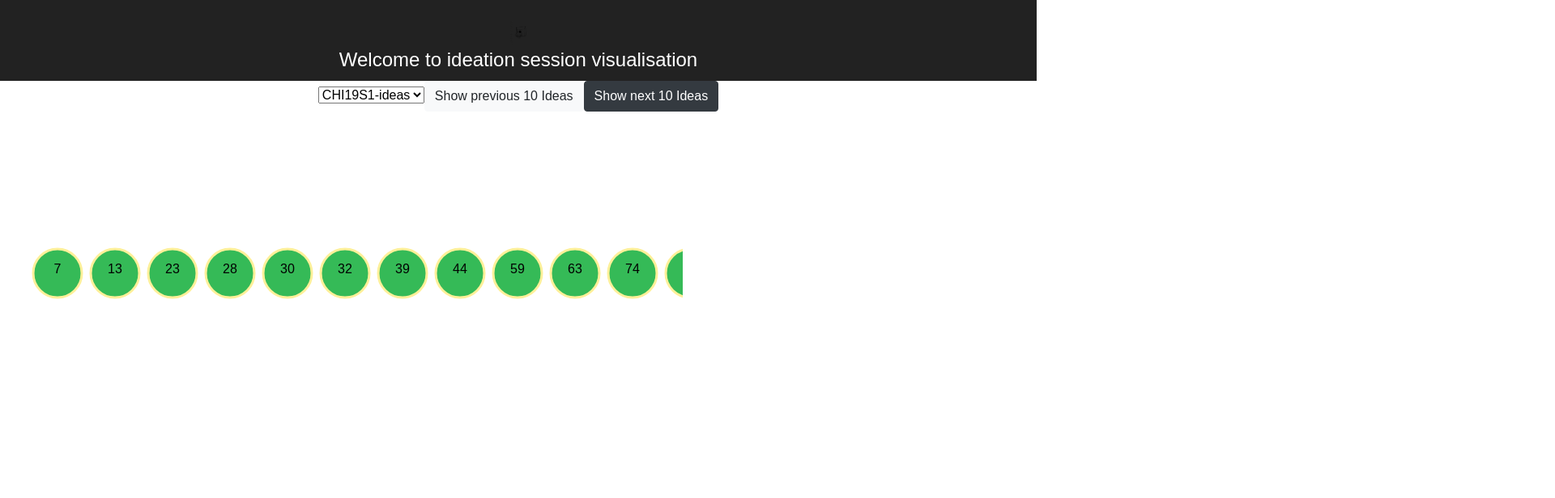
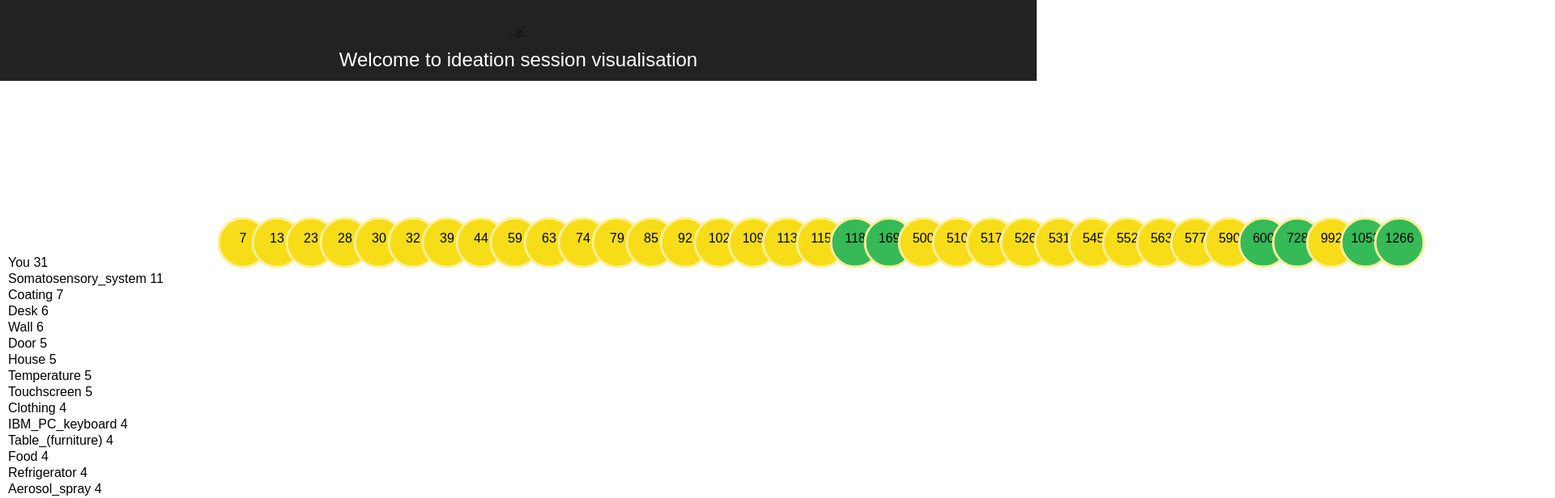
Before and after one commit to luka1220/d3-I2M, a React (Create React App) app: page /session in a window 1280 px wide. Shown: the top 616 px of the page at 81% size, 1920 px wide, since content can reach past the window. Built offline with nearby package versions, Linux system fonts and the light colour scheme.

Commit message:
conzept Nodes dont wort jet

```diff
--- a/src/components/node.js
+++ b/src/components/node.js
@@ -9,18 +9,17 @@ class EventNode extends Component {
 		}
 	}
 
-	handleOnClick = (e) => {
-		console.log(e.target)
+	handleOnMouseEvent = (e) => {
 		this.setState((prevState)=>{
 			return {showEvent: !prevState.showEvent}
 		})
 	}
 
-	renderInfo = (node) => {
+	renderInfo = (node, color) => {
 		if(node.type==="idea-submit"){
-			return <Idea x={node.x} y={node.y} idea={node.idea}/>;
+			return <Idea x={Math.max(node.x-140, 10)} y={node.y} idea={node.idea} color={color}/>;
 		} else {
-			return <Inspiration x={node.x} y={node.y} ideas={node.ideas}/>
+			return <Inspiration x={node.x} y={node.y} ideas={node.ideas} color={color}/>
 		}
 	}
 
@@ -29,14 +28,18 @@ class EventNode extends Component {
 			x, y, type, idea, ideas, timerValue
 			} = this.props.node
 		var content = null
+		var color = "#35ba57"
+		if(type!=="idea-submit"){
+			color = "#f7dd18"
+		}
 		if(this.state.showEvent){
-			content = this.renderInfo(this.props.node)
+			content = this.renderInfo(this.props.node, color)
 		}
 
 		return(
-			<g onClick={this.handleOnClick}>
+			<g onMouseEnter={this.handleOnMouseEvent} onMouseLeave={this.handleOnMouseEvent}>
 				{content}
-				<circle cx={x} cy={y} r={30} stroke="#FFF099" strokeWidth="3" fill="#35ba57" />
+				<circle cx={x} cy={y} r={30} stroke="#FFF099" strokeWidth="3" fill={color} />
 				<text dx={x} dy={y} textAnchor="middle">{timerValue}</text>
 			</g>
 		)
@@ -44,16 +47,19 @@ class EventNode extends Component {
 }
 
 function Idea(props){
-	const { idea, x, y } = props
+	const { idea, x, y, color} = props
 	console.log(props)
-	const lines = textwrapReact(idea.description, 200)
-	const ideaBox = makeTextBox(lines, x-100)
+	const lines = textwrapReact(idea.description, 280)
+	const ideaBox = makeTextBox(lines, x+10)
 
-	return <text dx={x-100} dy={y-100} textAnchor="start">{ideaBox}</text>
+	return (<g>
+			<rect x={x} dy={y-150} width={300} height={150} fill={color} ></rect>
+			<text dx={x+10} dy={y-170} textAnchor="start">{ideaBox}</text>
+			</g>)
 }
 function Inspiration(props){
-	const {x, y, ideas} = props
-	const ideasBox = props.ideas.map((idea, i) => <Idea key={i} x={x+200*i} y={y} idea={idea}/>)
+	const {x, y, ideas, color} = props
+	const ideasBox = props.ideas.map((idea, i) => <Idea key={i} x={Math.max(x-440, 10)+(300*i)} y={y} idea={idea} color={color} />)
 	return <g>{ideasBox}</g>
 }
 
--- a/src/components/session.js
+++ b/src/components/session.js
@@ -8,6 +8,7 @@ import Session_Data from "../session-data-37M28K1J0RKP5PMSMANDKTWN2G2AJM.json";
 
 import "./graph.css";
 import { wrap } from './textwraper';
+import { unique } from '../utils/unique';
 import { EventNode, ConzeptNode } from './node';
 
 var colorDictionary = new Map();
@@ -21,11 +22,13 @@ class Session extends Component {
 		this.state = {
 			JSON_DATA: CHI19S1_ideas,
 			data: null,
-			startPoint: {x:parseInt(window.innerWidth*0.67/12, 10), y:200},
+			startPoint: {x:parseInt(300, 10), y:200},
 			dataRange: {fromIndex: 0, toIndex:10},
 			circleRadius: "3%",
-			nodeSpace: {x: parseInt(window.innerWidth*0.67/12, 10), y:100},
+			nodeSpace: {x: parseInt(window.innerWidth*0.67/20, 10), y:100},
 			conzept: {uri: undefined},
+			windowWidth: "100%",
+			windowHeight: 900,
 			color: {
 				back: "#73c487",
 				text: "#210000",
@@ -36,23 +39,51 @@ class Session extends Component {
 	}
 
 	componentDidMount() {
-		var data = this.dataHandler(this.state.dataRange, this.state.JSON_DATA)
-		const session_Data = Session_Data[0].events.sort((a,b)=>{return a.timerValue - b.timerValue  })
+		const {startPoint, nodeSpace} = this.state
+		var conzeptLabels, eventNodes, conzeptMap;
+		const events = Session_Data[0].events.sort((a,b)=>{return a.timerValue - b.timerValue  })
+
+		conzeptMap = this.conzeptDataMap(events)
+		var conzepts = [...conzeptMap.entries()]
+		conzepts = conzepts.sort((a,b)=>{return b[1]-a[1]})
+		conzeptMap = this.generateSortedMap(conzepts)
+
+
 
 		this.setState({
-			data: data,
-			session_Data: session_Data
+			windowWidth: events.length * nodeSpace.x + startPoint.x * 2,
+			windowHeight: conzepts.length * 20 + startPoint.y + nodeSpace.y,
+			conzeptMap: conzeptMap,
+			events: events
 		})
 	}
 
-	componentDidUpdate(prevProps, prevState, snapshot){
-		if(prevState.dataRange !== this.state.dataRange || prevState.JSON_DATA!==this.state.JSON_DATA){
-
-			var data = this.dataHandler(this.state.dataRange, this.state.JSON_DATA)
-			this.setState({
-			data: data
+	conzeptDataMap = (events) => {
+		var conzeptMap = new Map()
+		events.forEach((event)=>{
+			if(event.type==="idea-submit"){
+				event.idea.validatedConcepts.forEach(conz=>{
+					var val = conzeptMap.get(conz.uri)
+					if(val){
+						conzeptMap.set(conz.uri, val+1)
+					} else {
+						conzeptMap.set(conz.uri, 1)
+					}
+				})
+			} else if(event.type==="inspiration"){
+				event.ideas.forEach(idea=>{
+					idea.conceptMentions.forEach(conz=>{
+						var val = conzeptMap.get(conz.selectedConceptURI)
+						if(val){
+							conzeptMap.set(conz.selectedConceptURI, val+1)
+						} else {
+							conzeptMap.set(conz.selectedConceptURI, 1)
+						}
+					})
 				})
 			}
+		})
+		return conzeptMap;
 	}
 
 	dataHandler = (dataRange, JSON_DATA) => {
@@ -109,17 +140,42 @@ class Session extends Component {
 		return colorDictionary.get(uri)
 	}
 
-	renderConzeptNodes(nodes){
+	renderConzeptNodes(events){
 		const {
 			circleRadius,
-			nodeSpace
+			nodeSpace,
+			startPoint,
+			conzeptMap
 			} = this.state;
-
-		const conzeptNodes = nodes.map((node, i)=>{
-			return <ConzeptNode key={node.x+"-"+node.y} node={node} width={nodeSpace.x}/>
+		var conzeptNodes = []
+		events.forEach((event, i)=>{
+			var conzeptsOfEvent
+			if(event.type==="idea-submit"){
+				conzeptsOfEvent = event.idea.validatedConcepts.map((conz, i)=>{
+					conz.position = conzeptMap.get(conz.uri).position
+					conz.color =  conzeptMap.get(conz.uri).color
+					return conz
+				}).sort((a,b)=>{return b.position-a.position})
+			} else if(event.type==="inspiration") {
+				var conzepts = []
+				event.ideas.forEach(idea=>{conzepts = conzepts.concat(idea.conceptMentions)})
+				conzepts = unique(conzepts);
+				conzeptsOfEvent = conzepts.map((conz, i)=>{
+					conz.position = conzeptMap.get(conz.selectedConceptURI).position
+					conz.color =  conzeptMap.get(conz.selectedConceptURI).color
+					return conz
+				}).sort((a,b)=>{return b.position-a.position})
+			}
+			var nodes = conzeptsOfEvent.map((conz,j)=>{
+					conz.x = startPoint.x + (i*nodeSpace.x)
+					conz.y = startPoint.y + (j*nodeSpace.y)
+					return <ConzeptNode key={conz.x+"-"+conz.y} node={conz} width={nodeSpace.x}/>
+				})
+			conzeptNodes = conzeptNodes.concat(nodes)
 		})
 		return conzeptNodes;
 	}
+
 
 	renderEventNodes(nodes){
 		const {
@@ -136,6 +192,22 @@ class Session extends Component {
 		return eventNodes;
 	}
 
+	renderConzeptLabels(conzepts){
+		return conzepts.map((conzept,i)=>{
+			var label = conzept[0].split("/").pop()
+			return (
+				<text key={i} x={10} dy={this.state.startPoint.y + 30 + i*20}>{label + " " + conzept[1].frequency}</text>
+				)
+		})
+	}
+
+	generateSortedMap(conzepts){
+		var conzeptMap = new Map()
+		conzepts.forEach((entrie, i)=>{
+			conzeptMap.set(entrie[0], {frequency: entrie[1], position: i, color: this.getColorFromDic(entrie[0])})
+		})
+		return conzeptMap;
+	}
 	updateDataRange = (number) => {
 		console.log(number)
 		if(number>0 || this.state.dataRange.fromIndex+number>=0){
@@ -162,27 +234,23 @@ class Session extends Component {
 	render(){
 		console.log(this.state.dataRange)
 		const {conzept,
-				data, session_Data } = this.state;
-		var ideaNodes, conzeptNodes, eventNodes;
+				data, events, nodeSpace, startPoint, windowWidth, windowHeight, conzeptMap } = this.state;
+		var conzeptLabels, conzeptNodes, eventNodes = null;
+		if(events){
+			conzeptLabels = this.renderConzeptLabels([...conzeptMap.entries()])
+			eventNodes = this.renderEventNodes(events)
+			//conzeptNodes = this.renderConzeptNodes(events)
+		}
 
-		if(session_Data){
-			console.log(session_Data)
-			eventNodes = this.renderEventNodes(session_Data)
-		}
-		/*if(data){
-			conzeptNodes = this.renderConzeptNodes(data.conzeptNodes)
-			ideaNodes = this.renderIdeaNodes(data.ideaNodes)
-		} */
       	return (
       		<div className="">
-	      			<Navigation className="" handleDataSelect={this.handleDataSelect} updateDataRange={this.updateDataRange}/>
       			<div className="row">
-		      			<div className="col-8">
+	      			<div className="col-12">
 		      			<svg ref={node => this.node = node}
-							    width="100%" height={1000}>
+						    width={windowWidth} height={windowHeight}>
+						    {conzeptLabels}
+						    {eventNodes}
 						    {conzeptNodes}
-							    {ideaNodes}
-							    {eventNodes}
 						</svg>
 	      			</div>
 				</div>
--- /dev/null
+++ b/src/utils/unique.js
@@ -0,0 +1,7 @@
+
+
+export const unique = (arrArg) => {
+  return arrArg.filter((elem, pos, arr) => {
+    return arr.indexOf(elem) == pos
+  })
+}
```
Lines whose indentation alone changed are shown as unchanged.
